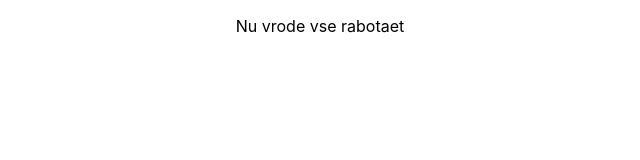
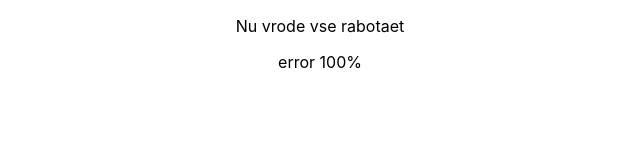
Before and after one commit to crazze16/duet, a React (Create React App) app: page / in a window 1280 px wide. Shown: the top 160 px of the page, without its empty margins (320-960 px from the left). Built offline with nearby package versions, Linux system fonts and the light colour scheme.

Commit message:
another test

```diff
--- a/src/App.js
+++ b/src/App.js
@@ -4,6 +4,7 @@ function App() {
   return (
     <div className="App">
       <p>Nu vrode vse rabotaet</p>
+        <span>error 100%</span>
     </div>
   );
 }
```
